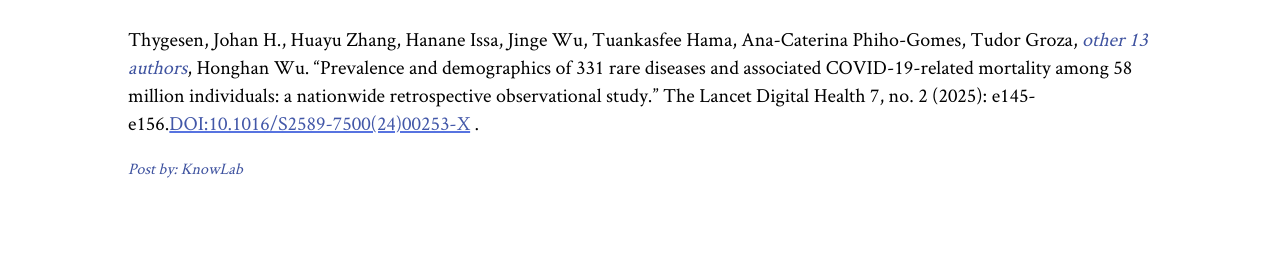
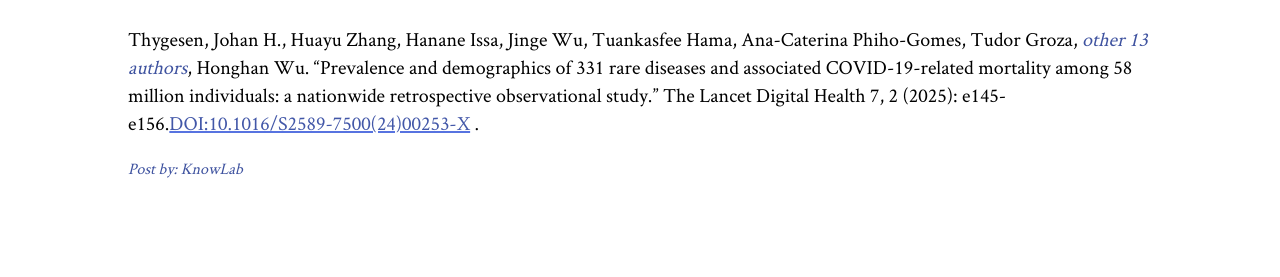
Before and after one commit to knowlab/knowlab.github.io, a Jekyll site: the page built from _posts/2025-02-03-rare-diseases-ldh.md, in a window 1280 px wide. Shown: the part 1676-1953 px from the top of the page. Built offline with Jekyll 4.4.1, drawn with Linux system fonts in a browser that asks for light colours; comment, search, counter and statistics services are not loaded.

```diff
--- a/_posts/2025-02-03-rare-diseases-ldh.md
+++ b/_posts/2025-02-03-rare-diseases-ldh.md
@@ -5,4 +5,4 @@ title: Paper published on Lancet Digital Health - *Prevalence and demographics o
 date: 2025-02-03
 categories: [news, paper, selected]
 ---
-Thygesen, Johan H., Huayu Zhang, Hanane Issa, Jinge Wu, Tuankasfee Hama, Ana-Caterina Phiho-Gomes, Tudor Groza, *other 13 authors*, Honghan Wu. "Prevalence and demographics of 331 rare diseases and associated COVID-19-related mortality among 58 million individuals: a nationwide retrospective observational study." The Lancet Digital Health 7, no. 2 (2025): e145-e156.[DOI:10.1016/S2589-7500(24)00253-X](https://doi.org/10.1016/S2589-7500(24)00253-X)   <span data-badge-popover="right" data-badge-type="4" data-doi="10.1016/S2589-7500(24)00253-X" data-hide-no-mentions="true" class="altmetric-embed"></span>.
+Thygesen, Johan H., Huayu Zhang, Hanane Issa, Jinge Wu, Tuankasfee Hama, Ana-Caterina Phiho-Gomes, Tudor Groza, *other 13 authors*, Honghan Wu. "Prevalence and demographics of 331 rare diseases and associated COVID-19-related mortality among 58 million individuals: a nationwide retrospective observational study." The Lancet Digital Health 7, 2 (2025): e145-e156.[DOI:10.1016/S2589-7500(24)00253-X](https://doi.org/10.1016/S2589-7500(24)00253-X)   <span data-badge-popover="right" data-badge-type="4" data-doi="10.1016/S2589-7500(24)00253-X" data-hide-no-mentions="true" class="altmetric-embed"></span>.
```
Also changed, not shown: publications.md (+2 -0 lines).
